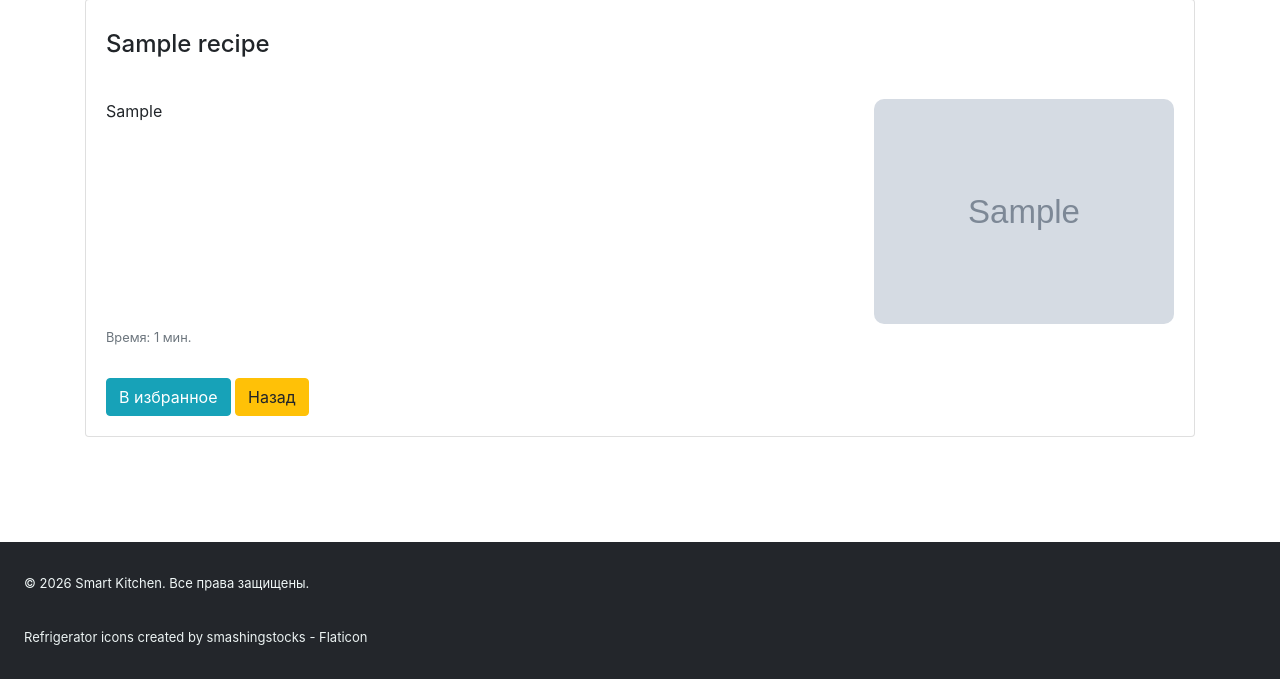
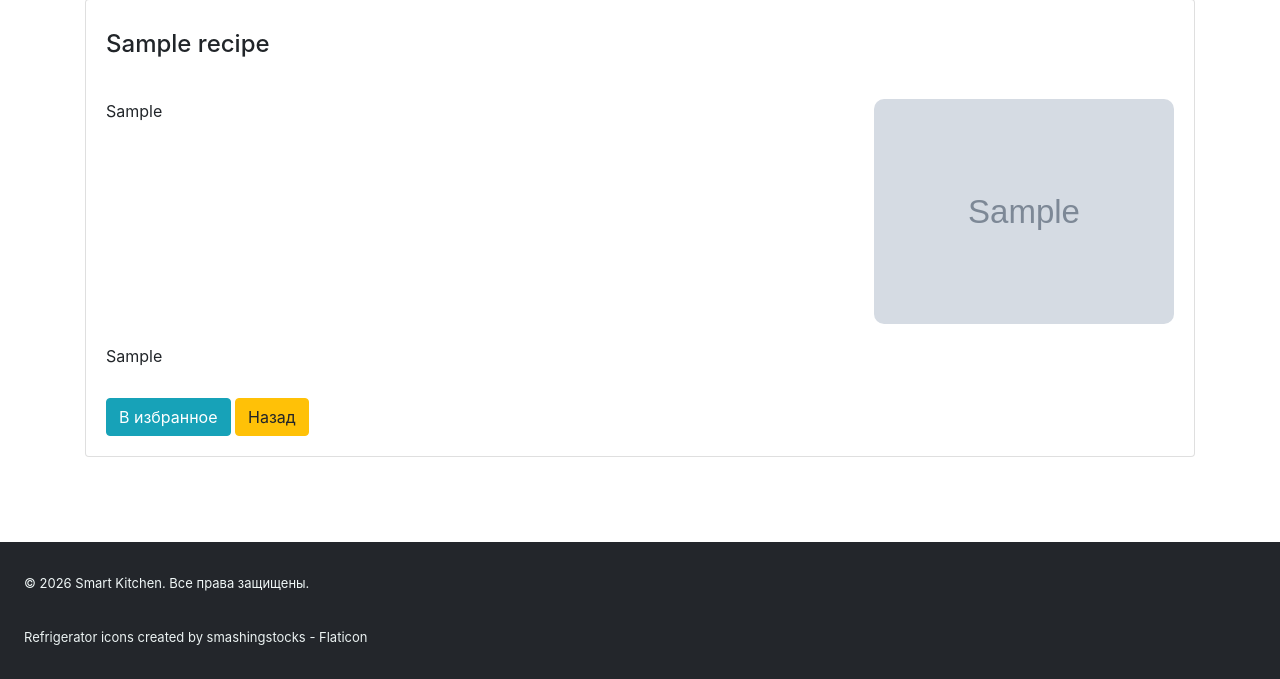
Before and after one commit to Er01Egor/Flask-Project, a Flask app: page /recipe/1 in a window 1280 px wide. Shown: the part 121-800 px from the top of the page. Run offline with Flask 3, Linux system fonts and the light colour scheme; tables that the repository leaves empty hold one stand-in row (values such as "Sample post"); grey boxes marked "Sample" are stand-in pictures; some libraries are stand-ins or nearby versions.

Commit message:
стиль выбранной карточки готов

```diff
--- a/static/css/style.css
+++ b/static/css/style.css
@@ -178,3 +178,8 @@ footer p {
     margin-top: 10px;
     margin-bottom: 40px;
 }
+.instruct {
+    margin-left: 20px;
+    margin-bottom: 20px;
+    margin-right: 20px;
+}
--- a/templates/recipe_for_dishes.html
+++ b/templates/recipe_for_dishes.html
@@ -14,7 +14,9 @@
             </div>
             <img src="/static/img/{{ recipe.image_file }}" class="one_img_card" alt="...">
         </div>
-        <p class="card-text"><small class="text-muted">Время: {{ recipe.cooking_time }} мин.</small></p>
+    </div>
+    <div class="instruct">
+        <p class="card-text">{{ recipe.instructions }}</p>
     </div>
     <div class="card_butt">
         <a href="{{ url_for('index') }}" class="btn btn-info">В избранное</a>
```
